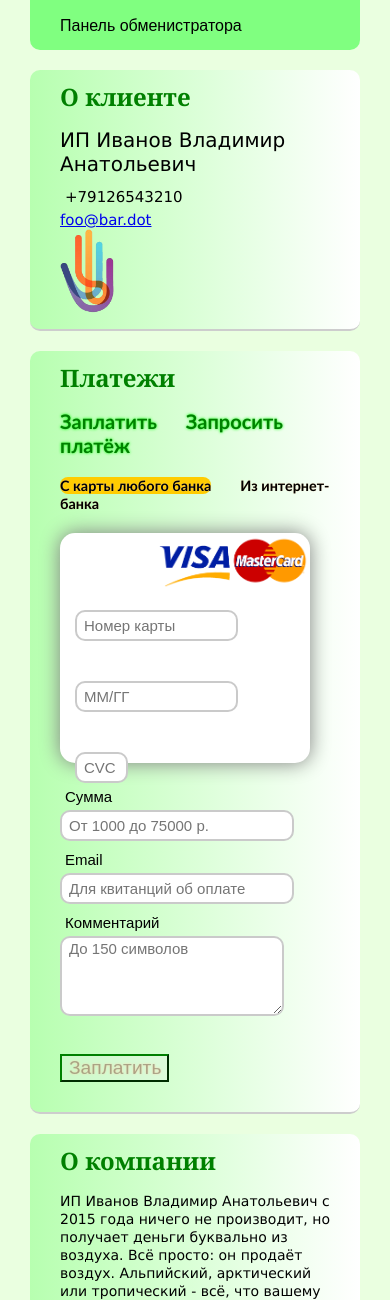
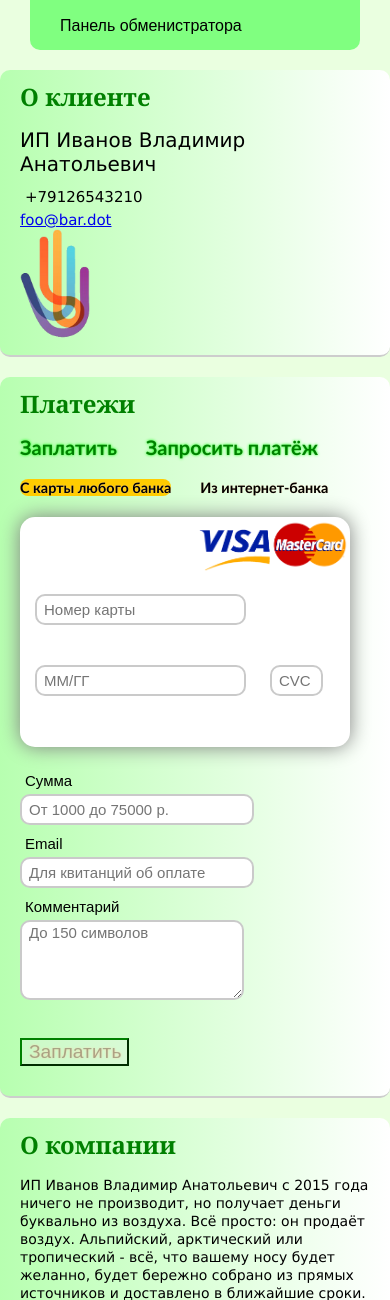
Before and after one commit to plazmoid/internets, a PHP site: page / in a window 390 px wide. Shown: the top 1300 px of the page. Run offline with PHP 8.4, Linux system fonts and the light colour scheme; some libraries are stand-ins or nearby versions.

Commit message:
Add files via upload

```diff
--- a/pay_page/css/payments.css
+++ b/pay_page/css/payments.css
@@ -79,6 +79,16 @@ ul li {
 	margin: 20px 30px;
 	padding: 10px;
 	#width: 80%;
+}
+
+@media screen and (max-width: 768px) {
+	.mainblock {
+		background: linear-gradient(to right, #b7ffb0 0%, #FFFFFF 100%);
+		border-bottom: 2px solid #CDCDCD;
+		border-radius: 10px;
+		margin: 20px 0;
+		padding: 10px 0;
+	}
 }
 
 .container {
```
